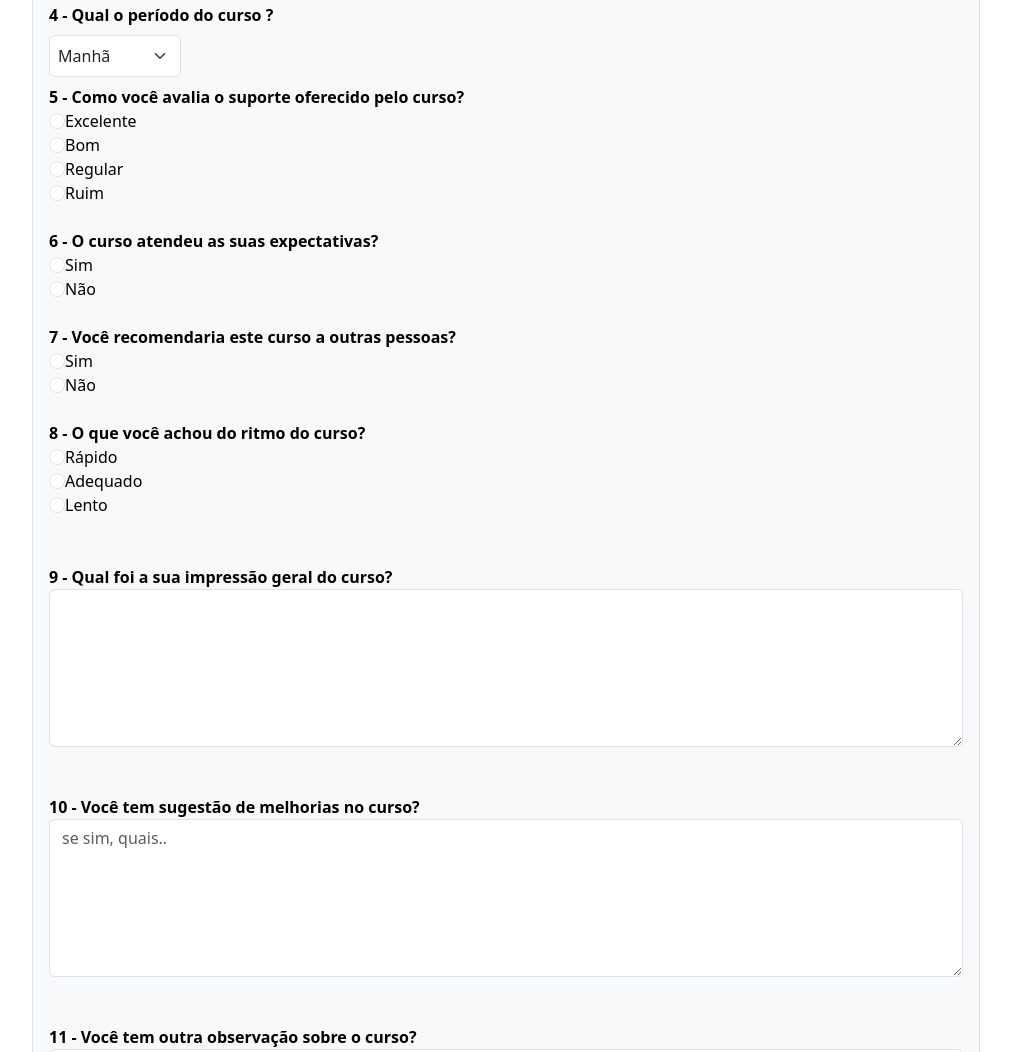
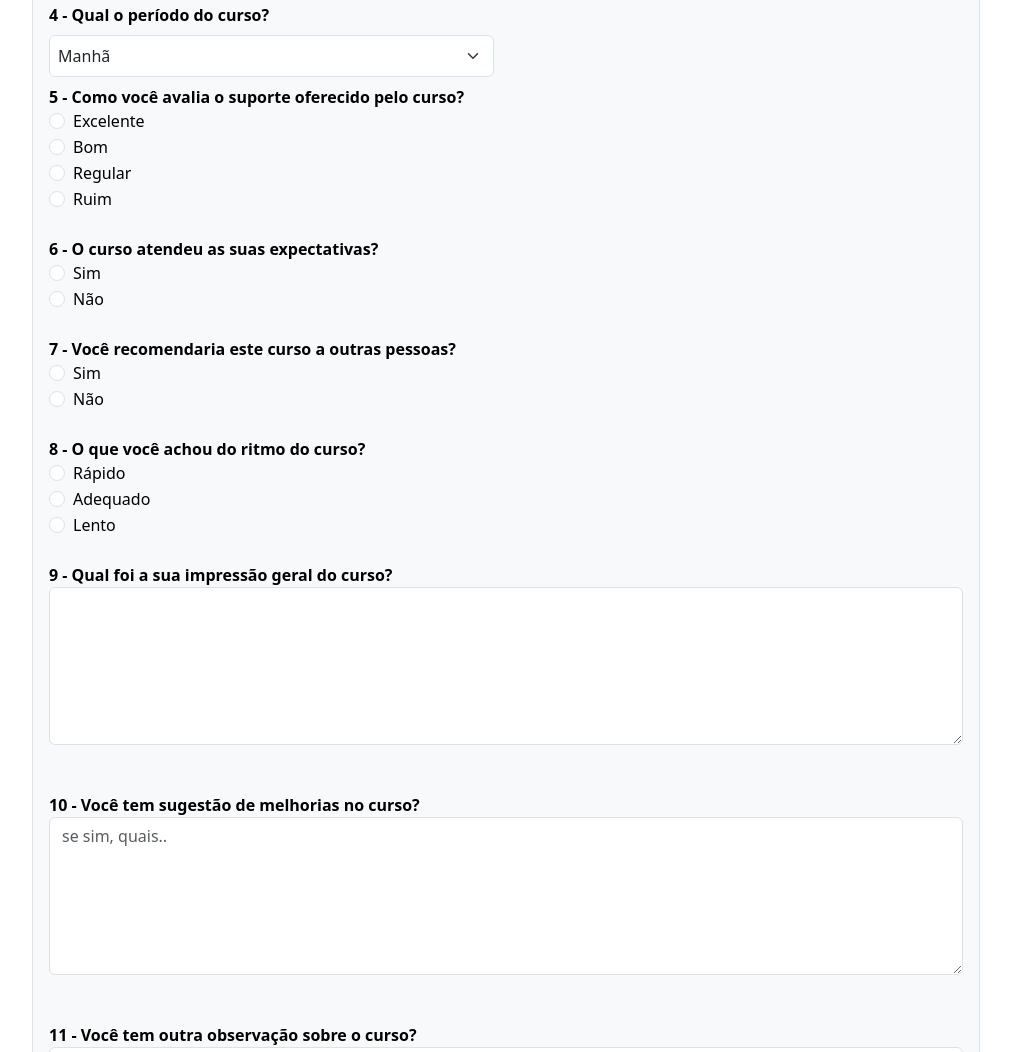
Before and after one commit to AndreLucas02/questionario, a plain HTML site: page index.html in a window 1280 px wide. Shown: the part 522-1574 px from the top of the page, without its empty margins (134-1145 px from the left). Drawn offline with nearby package versions, Linux system fonts and the light colour scheme.

Commit message:
Update index.html

```diff
--- a/index.html
+++ b/index.html
@@ -11,6 +11,7 @@
 </head>
 
 <body>
+
     <main>
         <div class="container p-5">
             <div class="row">
@@ -21,22 +22,24 @@
                                 <h1 class="text-center">Questionário para Avaliação do Curso</h1>
                             </div>
                         </div>
-
                         <div class="row">
                             <div class="col-sm">
                                 <fieldset class="p-3">
-                            <label class=""><b> 1 - Qual é o seu nome?</b></label>
-                            <input class="form-control" type="text" name="nome" placeholder="Digite seu nome.."><br>
+                                    <label class=""><b>1 - Qual é o seu nome?</b></label>
+                                    <input class="form-control" type="text" name="nome"
+                                        placeholder="Digite seu nome.."><br>
 
                                     <label class=""><b>2 - Qual é o nome do curso que concluiu?</b></label>
-                            <input class="form-control" type="text" name="curso" placeholder="nome do curso.."><br>
+                                    <input class="form-control" type="text" name="curso"
+                                        placeholder="nome do curso.."><br>
 
-                            <label> <b> 3 - Qual a carga horária do curso?</b></label>
-                            <input class="form-control" type="text" name="carga_horaria" placeholder="ex: 60h.."><br>
+                                    <label><b>3 - Qual a carga horária do curso?</b></label>
+                                    <input class="form-control" type="text" name="carga_horaria"
+                                        placeholder="ex: 60h.."><br>
 
-                            <label> <b> 4 - Qual o período do curso ? </b></label>
+                                    <label><b>4 - Qual o período do curso?</b></label>
                                     <div class="row">
-                                <div class="col-2">
+                                        <div class="col-12 col-sm-6">
                                             <select class="form-select my-2 p-2" name="periodo">
                                                 <option value="valor1">Manhã</option>
                                                 <option value="valor2">Tarde</option>
@@ -46,54 +49,84 @@
                                         </div>
                                     </div>
 
-                            <label> <b> 5 - Como você avalia o suporte oferecido pelo curso? </b></label><br>
-                            <input class="form-check-input" type="radio" name="suporte" value="Excelente">Excelente <br>
-                            <input class="form-check-input" type="radio" name="suporte" value="Bom">Bom <br>
-                            <input class="form-check-input" type="radio" name="suporte" value="Regular">Regular <br>
-                            <input class="form-check-input" type="radio" name="suporte" value="Ruim">Ruim
+                                    <label><b>5 - Como você avalia o suporte oferecido pelo curso?</b></label><br>
+                                    <div class="form-check">
+                                        <input class="form-check-input" type="radio" name="suporte" value="Excelente">
+                                        <label class="form-check-label">Excelente</label>
+                                    </div>
+                                    <div class="form-check">
+                                        <input class="form-check-input" type="radio" name="suporte" value="Bom">
+                                        <label class="form-check-label">Bom</label>
+                                    </div>
+                                    <div class="form-check">
+                                        <input class="form-check-input" type="radio" name="suporte" value="Regular">
+                                        <label class="form-check-label">Regular</label>
+                                    </div>
+                                    <div class="form-check">
+                                        <input class="form-check-input" type="radio" name="suporte" value="Ruim">
+                                        <label class="form-check-label">Ruim</label>
+                                    </div>
+                                    <br>
+
+                                    <label><b>6 - O curso atendeu as suas expectativas?</b></label><br>
+                                    <div class="form-check">
+                                        <input class="form-check-input" type="radio" name="expectativas" value="Sim">
+                                        <label class="form-check-label">Sim</label>
+                                    </div>
+                                    <div class="form-check">
+                                        <input class="form-check-input" type="radio" name="expectativas" value="Não">
+                                        <label class="form-check-label">Não</label>
+                                    </div>
+                                    <br>
+
+                                    <label><b>7 - Você recomendaria este curso a outras pessoas?</b> </label><br>
+                                    <div class="form-check">
+                                        <input class="form-check-input" type="radio" name="recomendacao" value="Sim">
+                                        <label class="form-check-label">Sim</label>
+                                    </div>
+                                    <div class="form-check">
+                                        <input class="form-check-input" type="radio" name="recomendacao" value="Não">
+                                        <label class="form-check-label">Não</label>
+                                    </div>
+                                    <br>
+                                    <label><b>8 - O que você achou do ritmo do curso?</b></label><br>
+                                    <div class="form-check">
+                                        <input class="form-check-input" type="radio" name="ritmo" value="Muito rápido">
+                                        <label class="form-check-label">Rápido</label>
+                                    </div>
+                                    <div class="form-check">
+                                        <input class="form-check-input" type="radio" name="ritmo" value="Adequado">
+                                        <label class="form-check-label">Adequado</label>
+                                    </div>
+                                    <div class="form-check">
+                                        <input class="form-check-input" type="radio" name="ritmo" value="Lento">
+                                        <label class="form-check-label">Lento</label>
+                                    </div>
+                                    <br>
+
+                                    <label><b>9 - Qual foi a sua impressão geral do curso?</b></label>
+                                    <textarea class="form-control" name="impressao" rows="6" cols="50"
+                                        placeholder=""></textarea><br><br>
+
+                                    <label><b>10 - Você tem sugestão de melhorias no curso?</b></label>
+                                    <textarea class="form-control" name="sugestao" rows="6" cols="50"
+                                        placeholder="se sim, quais.."></textarea>
                                     <br><br>
 
-                            <label> <b> 6 - O curso atendeu as suas expectativas? </b></label><br>
-                            <input class="form-check-input" type="radio" name="expectativas" value="Sim">Sim <br>
-                            <input class="form-check-input" type="radio" name="expectativas" value="Não">Não
+                                    <label><b>11 - Você tem outra observação sobre o curso?</b></label>
+                                    <textarea class="form-control" name="observacao" rows="6" cols="50"
+                                        placeholder="não tenha medo, pode se expressar..."></textarea>
                                     <br><br>
-
-
-                            <label> <b> 7 - Você recomendaria este curso a outras pessoas? </b></label><br>
-                            <input class="form-check-input" type="radio" name="recomendacao" value="Sim">Sim <br>
-                            <input class="form-check-input" type="radio" name="recomendacao" value="Não">Não
-                            <br><br>
-
-                            <label> <b> 8 - O que você achou do ritmo do curso? </b></label><br>
-                            <input class="form-check-input" type="radio" name="ritmo" value="Muito rápido">Rápido<br>
-                            <input class="form-check-input" type="radio" name="ritmo" value="Adequado">Adequado <br>
-                            <input class="form-check-input" type="radio" name="ritmo" value="Lento">Lento <br>
-                            <br><br>
-
-                            <label> <b> 9 - Qual foi a sua impressão geral do curso? </b></label>
-                            <textarea class="form-control" name="impressao" rows="6" cols="50" placeholder=""></textarea><br><br>
-
-                            <label><b> 10 - Você tem sugestão de melhorias no curso?</b></label>
-                            <textarea class="form-control" name="sugestao" rows="6" cols="50" placeholder="se sim, quais.."></textarea>
-                            <br><br>
-
-                            <label> <b>11 - Você tem outra observação sobre o curso? </b></label>
-                            <textarea class="form-control" name="observacao" rows="6" cols="50" placeholder="não tenha medo, pode se expressar..."></textarea>
-                            <br><br>
-                            </div>
-                        </div>
-
-
+                                </fieldset>
 
                                 <div class="d-grid">
                                     <input class="btn btn-success mx-auto mx-4" type="submit" value="Enviar">
                                 </div>
-                        </fieldset>
+                            </div>
+                        </div>
                     </form>
                 </div>
             </div>
         </div>
     </main>
 </body>
-
-</html>
```
Lines whose indentation alone changed are shown as unchanged.
